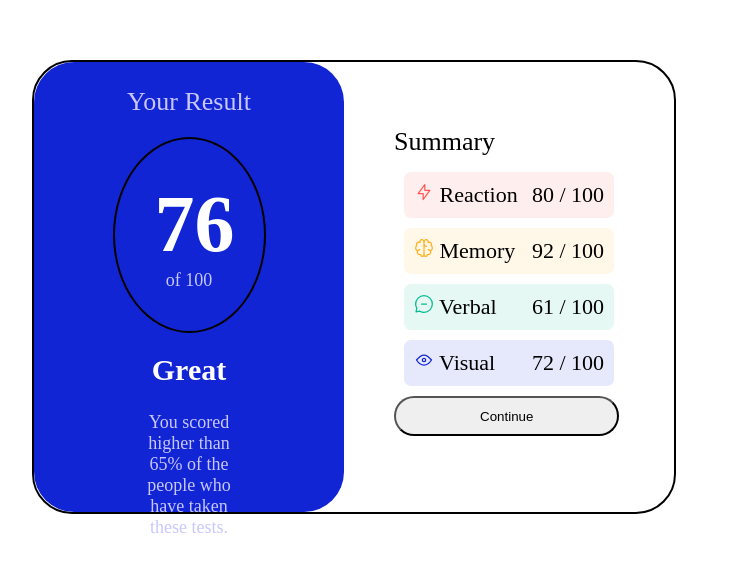
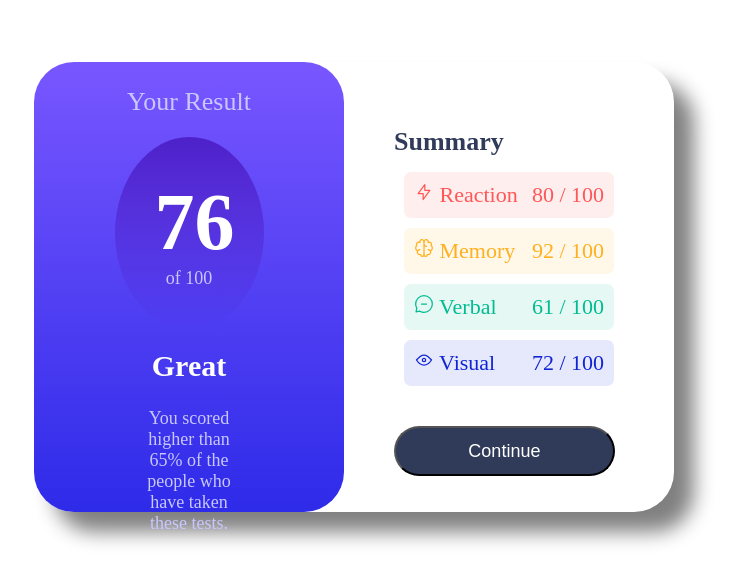
Before and after one commit to AggarwalNeelesh/Results-summary-component, a plain HTML site: page results-summary-component-main/index.html in a window 1280 px wide. Shown: the part 113-696 px from the top of the page, without its empty margins (286-1023 px from the left). Drawn offline with Linux system fonts and the light colour scheme.

Commit message:
"touching"

```diff
--- a/results-summary-component-main/stylesheet.css
+++ b/results-summary-component-main/stylesheet.css
@@ -1,6 +1,8 @@
 body{
     margin:0px;
     font-size:18px;
+    font-family: Hanken Grotesk;
+    font-weight: 500;
 }
 .box{
     display:flex;
@@ -9,7 +11,7 @@ body{
     width:50%;
     height:auto;
     margin:0px auto;
-    border: black solid 2px;
+    /* border: black solid 2px; */
     height:450px;
     border-radius: 40px;
 
@@ -18,12 +20,12 @@ body{
     top: 50%;
     left: 50%;
     transform: translate(-50%, -50%);
-
+    box-shadow: 20px 20px 20px grey;
 
 
 }
 .box .result{
-    background-color: hsl(234, 85%, 45%);
+    background: linear-gradient(hsl(252, 100%, 67%), hsl(241, 81%, 54%));
     width:50%;
     border-radius: 40px;
     padding:10px 40px;
@@ -39,17 +41,18 @@ body{
     width:30%;
     margin:20px auto;
     border-radius: 50%;
-    border: solid black 2px;
+    /* border: solid black 2px; */
+    background:linear-gradient(hsla(256, 72%, 46%, 1),hsla(241, 72%, 46%, 0));
 }
 #a76{
     font-size: 80px;
     color: white;
-    font-weight: bolder;
+    font-weight: 800;
 }
 #great{
     font-size: 30px;
     margin:15px 0px;
-    font-weight: bold;
+    font-weight: 700;
     color: white;
 }
 #desc{
@@ -60,10 +63,14 @@ body{
     width:50%;
     padding:40px;
     margin:10px;
+
 }
 .summary .sumy{
     font-size: 26px;
     margin:15px 0px;
+    font-family: Hanken Grotesk;
+    font-weight: 550;
+    color:hsl(224, 30%, 27%);
 }
 .summary .reaction{
     font-size: 22px;
@@ -76,20 +83,28 @@ body{
     float: right;
 }
 button{
-    margin: 0px auto;;
-    width: 98%;
-    height:40px;
-    border-radius: 20px;;
+    width: 96%;
+    height:50px;
+    border-radius: 25px;
+    color:white;
+    background-color: hsl(224, 30%, 27%);
+    padding:10px;
+    margin:30px 0px;
+    font-size: 18px;
 }
 #R{
     background-color: hsl(0, 100%, 67%,0.1);
+    color: hsl(0, 100%, 67%);
 }
 #Y{
     background-color: hsl(39, 100%, 56%,0.1);
+    color: hsl(39, 100%, 56%);
 }
 #G{
     background-color: hsl(166, 100%, 37%,0.1);
+    color: hsl(166, 100%, 37%);
 }
 #P{
     background-color: hsl(234, 85%, 45%,0.1);
+    color: hsl(234, 85%, 45%);
 }
```
